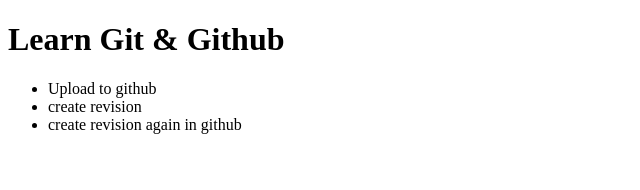
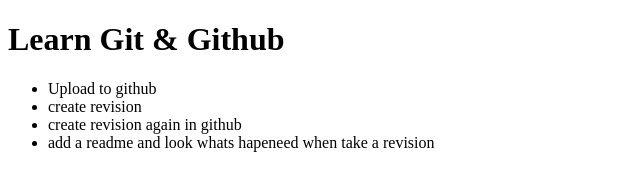
Before and after one commit to HarisMI/learn-github, a plain HTML site: page index.html in a window 1280 px wide. Shown: the whole page, without its empty margins (0-640 px from the left). Drawn offline with Linux system fonts and the light colour scheme.

Commit message:
update a new science

```diff
--- a/index.html
+++ b/index.html
@@ -12,6 +12,7 @@
         <li>Upload to github</li>
         <li>create revision</li>
         <li>create revision again in github</li>
+        <li>add a readme and look whats hapeneed when take a revision</li>
     </ul>
 </body>
 </html>
```
